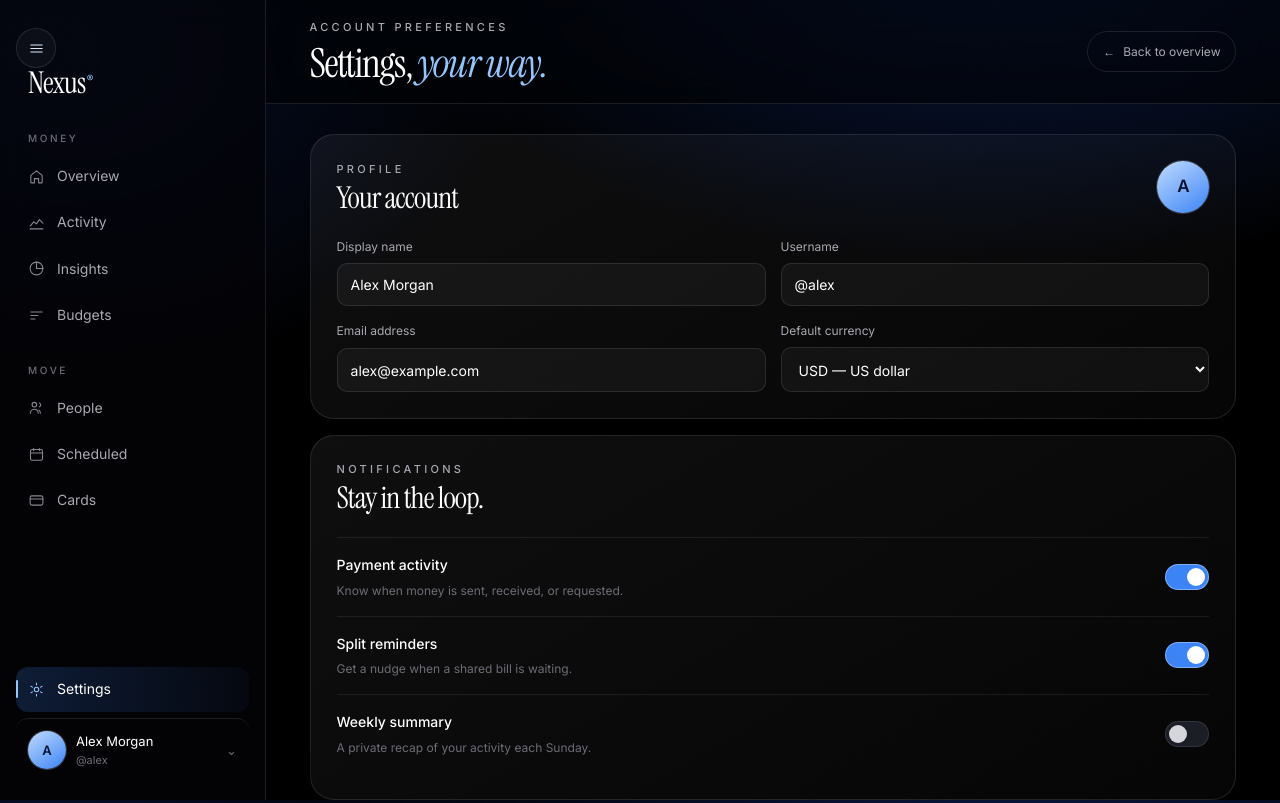
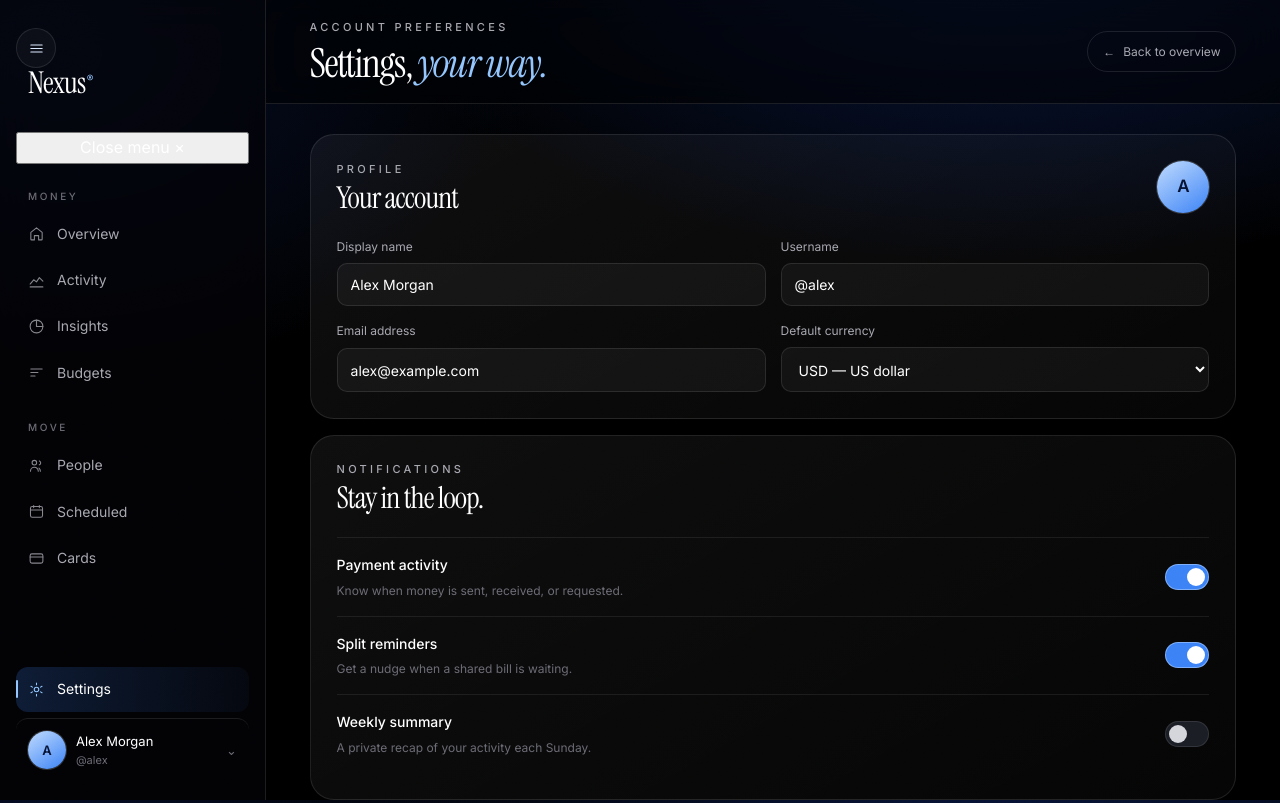
Before and after one commit to IamDavidLe/Nexus, a website built with Vite: page frontend/settings.html in a window 1280 px wide. Shown: the top 803 px of the page. Built offline with nearby package versions, Linux system fonts and the light colour scheme.

Commit message:
Add in-menu close controls

```diff
--- a/frontend/settings.html
+++ b/frontend/settings.html
@@ -23,6 +23,10 @@
     <a class="brand" href="./" aria-label="Nexus home">Nexus<sup>&reg;</sup></a>
 
     <div class="rail__scroll">
+      <button class="rail__close" type="button" data-rail-close>
+        <span>Close menu</span>
+        <span aria-hidden="true">×</span>
+      </button>
       <div class="rail__group">
         <p class="rail__label">Money</p>
         <a class="nav-item" href="./dashboard.html#overview">
@@ -64,6 +68,7 @@
       </a>
     </div>
   </aside>
+  <button class="rail__scrim" type="button" data-rail-close aria-label="Close navigation"></button>
 
   <main id="main" class="dashboard settings-page">
     <div class="dashboard__inner">
```
Also changed, not shown: frontend/dashboard.html (+4 -0 lines).
